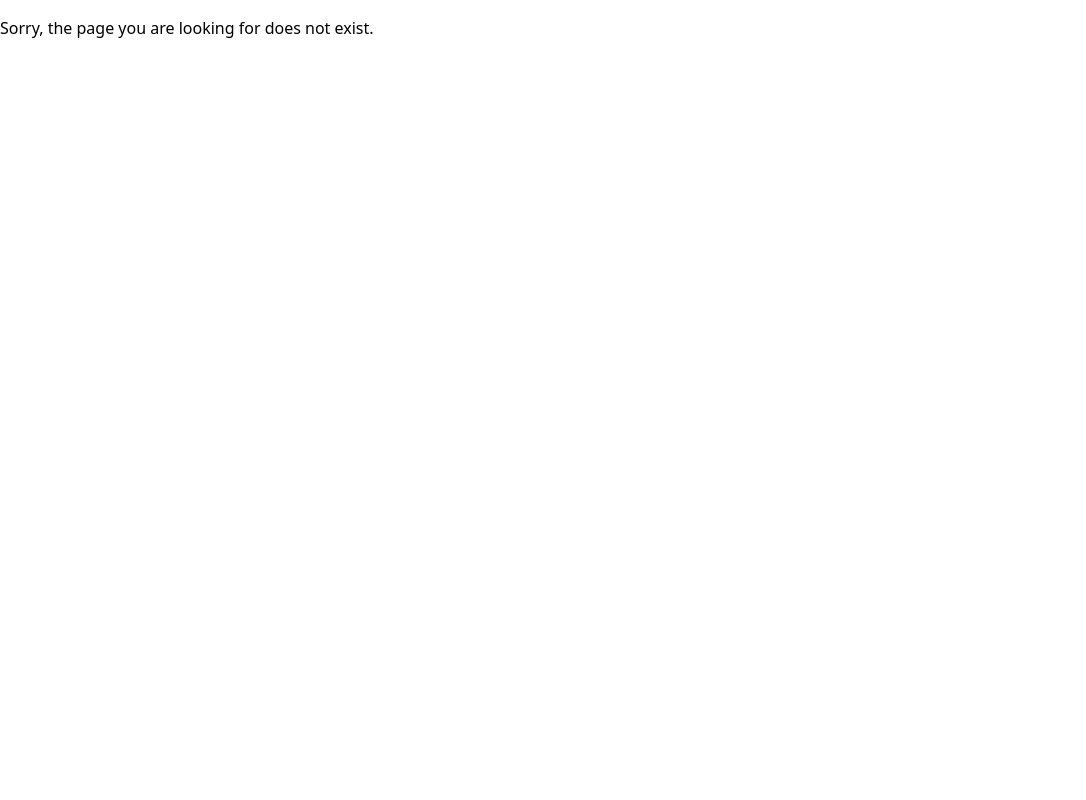
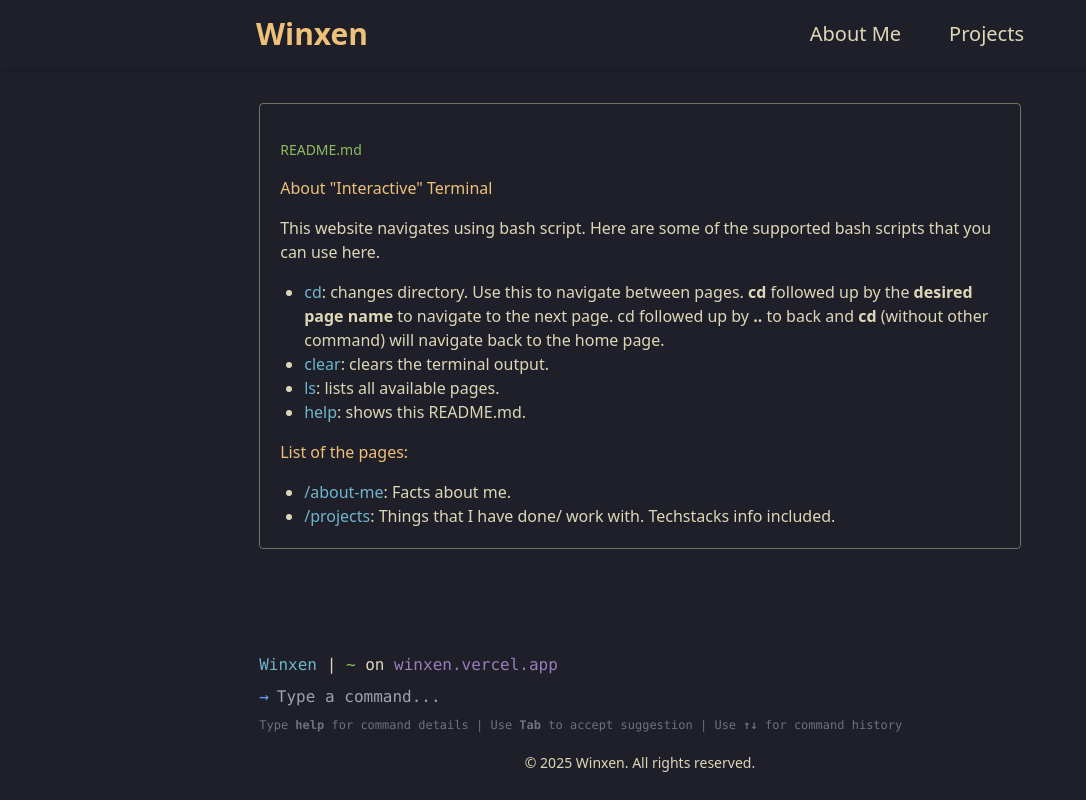
Before and after one commit to winxene/winxen, a Next.js app: page /help in a window 1280 px wide. Before the commit this address had no page. Shown: the whole page, without its empty margins (0-1086 px from the left). Built offline with nearby package versions, Linux system fonts and the light colour scheme.

Commit message:
feat: added help page

```diff
--- /dev/null
+++ b/src/app/help/page.tsx
@@ -0,0 +1,69 @@
+"use client";
+
+import TerminalPane from "@/components/ui/TerminalPane";
+import { FC, useState } from "react";
+import PageLayout from "../page-layout";
+import ReadmeCard from "@/components/ui/ReadmeCard";
+
+const Help: FC = () => {
+  const [showContent, setShowContent] = useState(true);
+
+  return (
+    <PageLayout
+      title="Winxen's Portfolio Terminal"
+      contentDescription="Winxen personal website. Contains projects and information about me."
+    >
+      <ReadmeCard>
+        <div className="flex flex-col space-y-4 text-left justify-center">
+          <p className="text-title">About "Interactive" Terminal</p>
+          <p>
+            This website navigates using bash script. Here are some of the
+            supported bash scripts that you can use here.
+          </p>
+          <ul className="list-disc pl-6">
+            <li>
+              <span className="text-link">cd</span>: changes directory. Use this
+              to navigate between pages. <span className="font-bold">cd</span>{" "}
+              followed up by the{" "}
+              <span className="font-bold">desired page name </span> to navigate
+              to the next page. cd followed up by{" "}
+              <span className="font-bold"> ..</span> to back and{" "}
+              <span className="font-bold">cd</span> (without other command) will
+              navigate back to the home page.
+            </li>
+            <li>
+              <span className="text-link">clear</span>: clears the terminal
+              output.
+            </li>
+            <li>
+              <span className="text-link">ls</span>: lists all available pages.
+            </li>
+            <li>
+              <span className="text-link">help</span>: shows this README.md.
+            </li>
+          </ul>
+
+          <p className="text-title mt-10">List of the pages:</p>
+          <ul className="list-disc pl-6">
+            <li>
+              <a href="/about-me" className="text-link">
+                /about-me
+              </a>
+              : Facts about me.
+            </li>
+            <li>
+              <a href="/projects" className="text-link">
+                /projects
+              </a>
+              : Things that I have done/ work with. Techstacks info
+              included.{" "}
+            </li>
+          </ul>
+        </div>
+      </ReadmeCard>
+      <TerminalPane setShowContent={setShowContent} />
+    </PageLayout>
+  );
+};
+
+export default Help;
```
